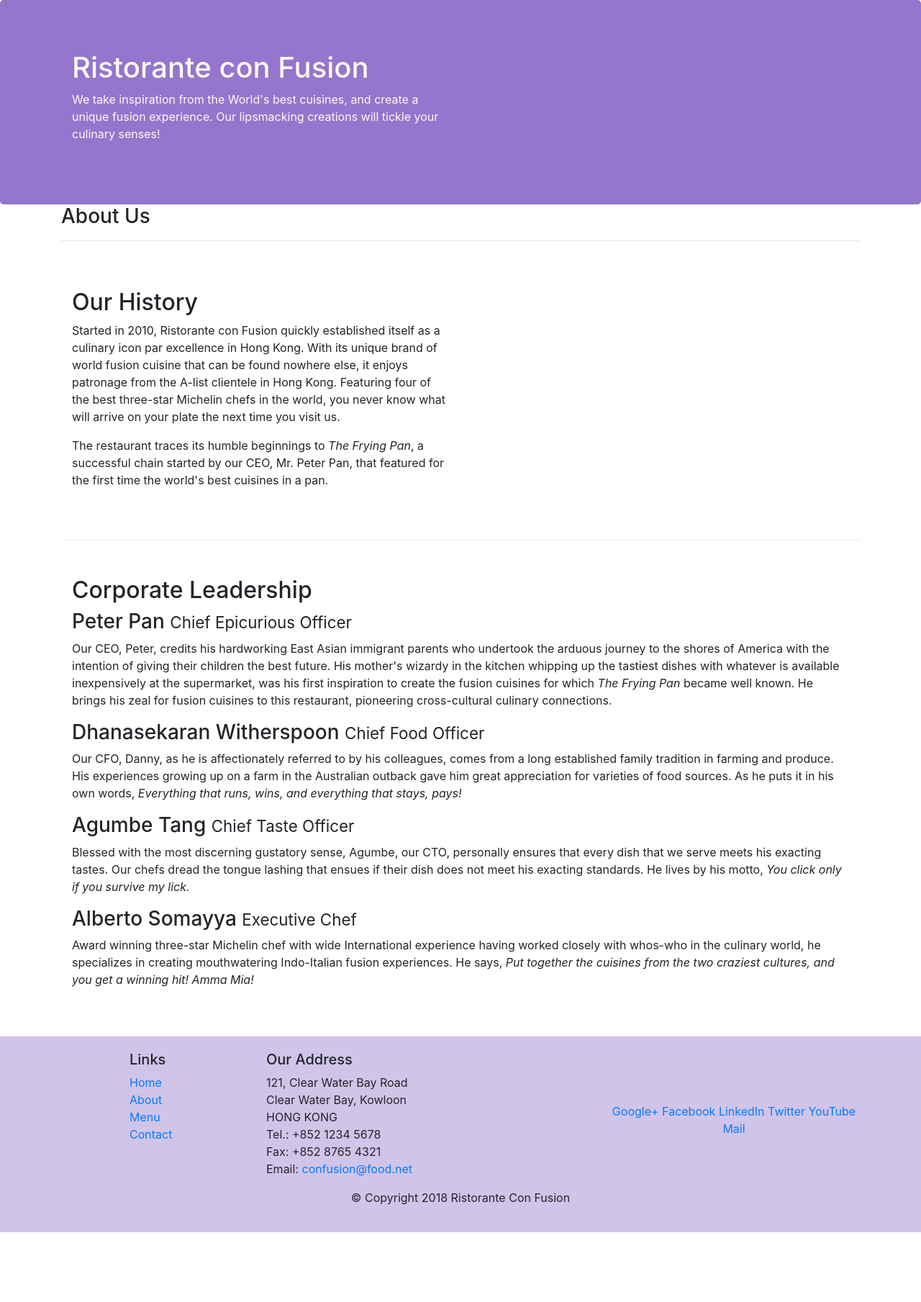
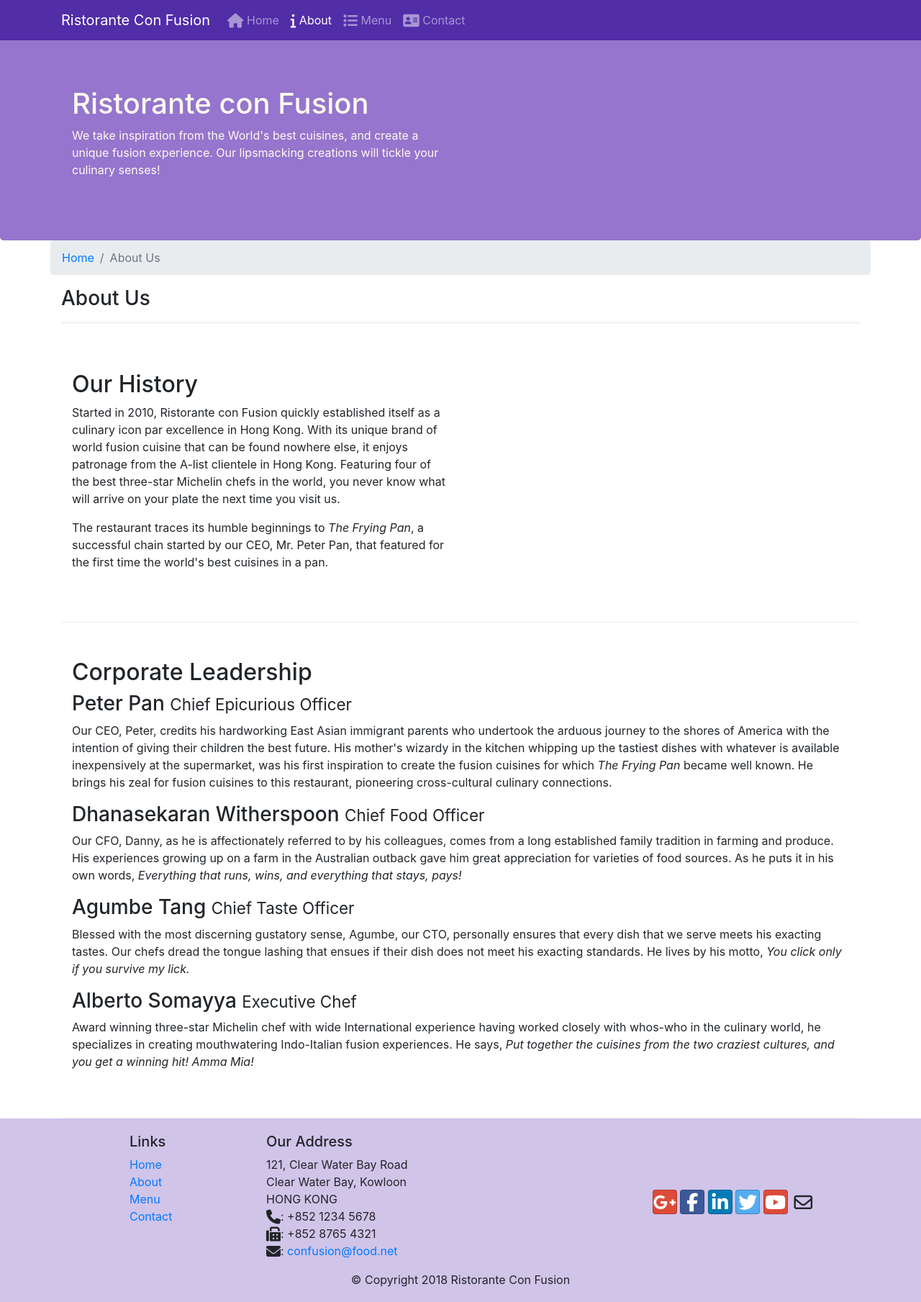
Before and after one commit to nikitakasa/Confusion, a website: page aboutus.html in a window 1280 px wide. Shown: the whole page at 72% size. Before the commit the page ends 1712 px from the top, so only its background shows below. Drawn offline with nearby package versions, Linux system fonts and the light colour scheme.

Commit message:
add font awesome and social media icons

```diff
--- a/aboutus.html
+++ b/aboutus.html
@@ -10,12 +10,30 @@
 
     <!-- Bootstrap CSS -->
     <link rel="stylesheet" href="node_modules/bootstrap/dist/css/bootstrap.min.css">
+    <link rel="stylesheet" href="node_modules/font-awesome/css/font-awesome.min.css">
+    <link rel="stylesheet" href="node_modules/bootstrap-social/bootstrap-social.css">
     <link href="css/styles.css" rel="stylesheet">
 
 </head>
 
 <body>
 
+    <nav class="navbar navbar-dark navbar-expand-sm fixed-top">
+        <div class="container">
+            <button class="navbar-toggler" type="button" data-toggle="collapse" data-target="#Navbar">
+                <span class="navbar-toggler-icon"></span>
+            </button>
+           <a class="navbar-brand" href="index.html">Ristorante Con Fusion</a>
+           <div class="collapse navbar-collapse" id="Navbar">
+           <ul class="navbar-nav mr-auto">
+            <li class="nav-item"><a class="nav-link" href="index.html"><span class="fa fa-home fa-lg"></span> Home</a></li>
+            <li class="nav-item active"><a class="nav-link" hreh="#"><span class="fa fa-info fa-lg"></span> About</a></li>
+            <li class="nav-item"><a class="nav-link" href="#"><span class="fa fa-list fa-lg"></span> Menu</a></li>
+            <li class="nav-item"><a class="nav-link" href="#"><span class="fa fa-address-card fa-lg"></span> Contact</a></li>
+        </ul>
+        </div>
+        </div>
+    </nav>
     <header class="jumbotron">
         <div class="container">
             <div class="row  row-header">
@@ -31,6 +49,10 @@
 
     <div class="container">
         <div class="row">
+            <ol class="col-12 breadcrumb">
+                <li class="breadcrumb-item"><a href="./index.html">Home</a></li>
+                <li class="breadcrumb-item active">About Us</li>
+            </ol>
             <div class="col-12">
                <h3>About Us</h3>
                <hr>
@@ -70,7 +92,7 @@
                 <div class="col-4 offset-1 col-sm-2">
                     <h5>Links</h5>
                     <ul class="list-unstyled">
-                        <li><a href="#">Home</a></li>
+                        <li><a href="index.html">Home</a></li>
                         <li><a href="#">About</a></li>
                         <li><a href="#">Menu</a></li>
                         <li><a href="#">Contact</a></li>
@@ -81,20 +103,21 @@
                     <address>
 		              121, Clear Water Bay Road<br>
 		              Clear Water Bay, Kowloon<br>
-		              HONG KONG<br>
-		              Tel.: +852 1234 5678<br>
-		              Fax: +852 8765 4321<br>
-		              Email: <a href="mailto:confusion@food.net">confusion@food.net</a>
+                      HONG KONG<br>
+                      <i class="fa fa-phone fa-lg"></i>: +852 1234 5678<br>
+                      <i class="fa fa-fax fa-lg"></i>: +852 8765 4321<br>
+                      <i class="fa fa-envelope fa-lg"></i>:
+                      <a href="mailto:confusion@food.net">confusion@food.net</a>
 		           </address>
                 </div>
                 <div class="col-12 col-sm-4 align-self-center">
                     <div class="text-center">
-                        <a href="http://google.com/+">Google+</a>
-                        <a href="http://www.facebook.com/profile.php?id=">Facebook</a>
-                        <a href="http://www.linkedin.com/in/">LinkedIn</a>
-                        <a href="http://twitter.com/">Twitter</a>
-                        <a href="http://youtube.com/">YouTube</a>
-                        <a href="mailto:">Mail</a>
+                        <a class="btn btn-social-icon btn-google" href="http://google.com/+"><i class="fa fa-google-plus"></i></a>
+                        <a class="btn btn-social-icon btn-facebook" href="http://www.facebook.com/profile.php?id="><i class="fa fa-facebook"></i></a>
+                        <a class="btn btn-social-icon btn-linkedin" href="http://www.linkedin.com/in/"><i class="fa fa-linkedin"></i></a>
+                        <a class="btn btn-social-icon btn-twitter" href="http://twitter.com/"><i class="fa fa-twitter"></i></a>
+                        <a class="btn btn-social-icon btn-google" href="http://youtube.com/"><i class="fa fa-youtube"></i></a>
+                        <a class="btn btn-social-icon" href="mailto:"><i class="fa fa-envelope-o"></i></a>
                     </div>
                 </div>
            </div>
@@ -105,6 +128,9 @@
            </div>
         </div>
     </footer>
+    <script src="node_modules/jquery/dist/jquery.slim.min.js"></script>
+    <script src="node_modules/popper.js/dist/umd/popper.min.js"></script>
+    <script src="node_modules/bootstrap/dist/js/bootstrap.min.js"></script>
 
 </body>
 
--- a/css/styles.css
+++ b/css/styles.css
@@ -27,3 +27,9 @@
     margin:0px;
     color:#0f0f0f;
 }
+body{
+ padding: 50px 0px 0px 0px;
+}
+.navbar-dark{
+    background-color: #512DA8;
+}
--- a/package.json
+++ b/package.json
@@ -15,6 +15,8 @@
   },
   "dependencies": {
     "bootstrap": "^4.4.1",
+    "bootstrap-social": "^5.1.1",
+    "fontawesome": "^5.6.3",
     "jquery": "^3.4.1",
     "popper.js": "^1.12.9"
   }
```
Also changed, not shown: index.html (+39 -17 lines), 1 other file.
